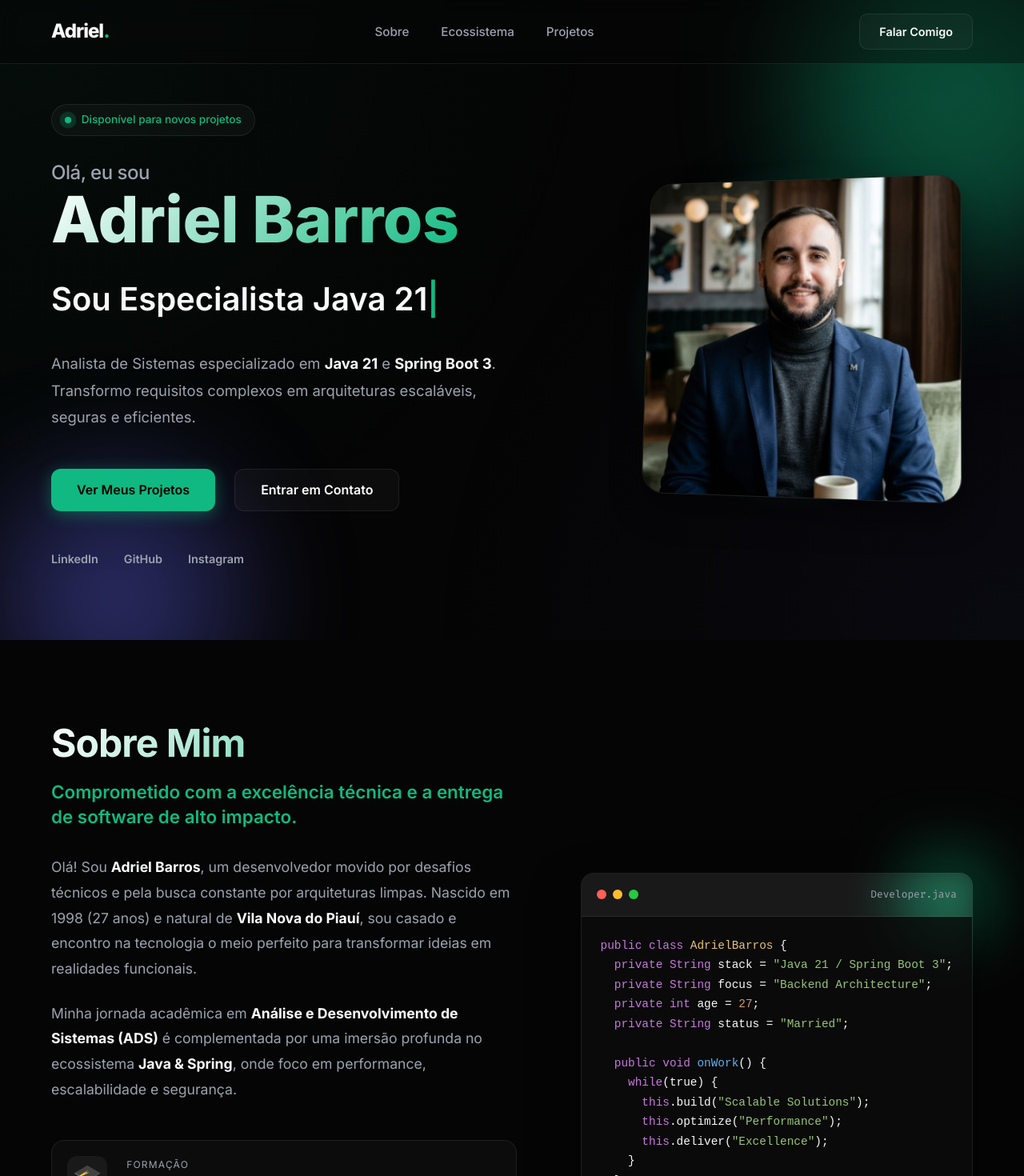
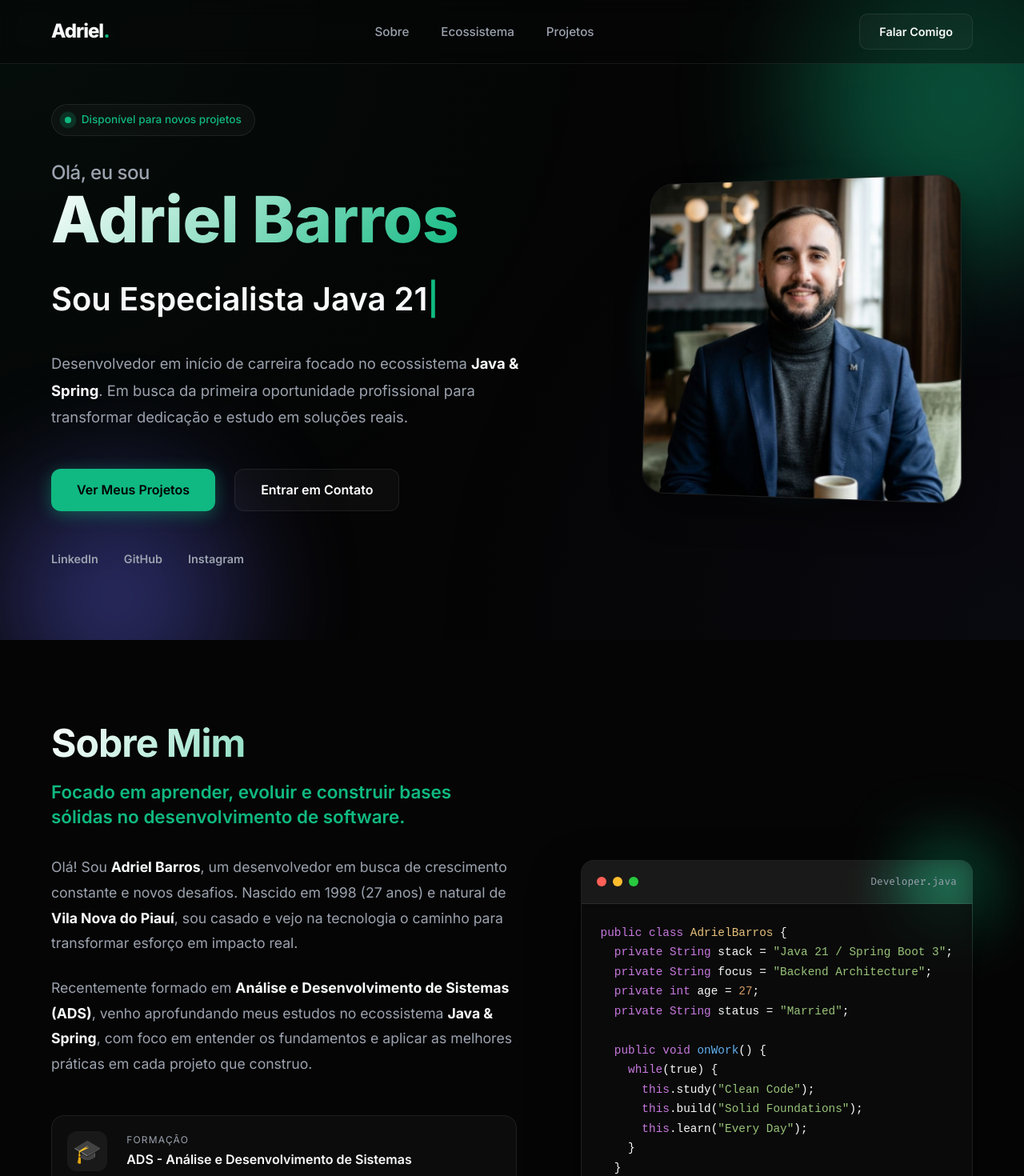
Before and after one commit to Adrielbarr0s/meu-portfolio, an Angular app: page / in a window 1280 px wide. Shown: the top 1470 px of the page at 80% size. Built offline with nearby package versions, Linux system fonts and the light colour scheme.

Commit message:
Fix: corrigindo links dos projetos e preparando para o deploy

```diff
--- a/src/app/components/footer/footer.html
+++ b/src/app/components/footer/footer.html
@@ -3,7 +3,7 @@
     <div class="footer-cta">
       <h2 class="section-title text-gradient" style="text-align: left; margin-left: 0;">Vamos conversar?</h2>
       <p class="cta-text">
-        Estou sempre aberto a discutir novos projetos, oportunidades criativas ou parcerias no ecossistema de tecnologia.
+        Estou em busca da minha primeira oportunidade profissional e aberto a novos desafios onde eu possa aprender e contribuir com meu conhecimento técnico.
       </p>
       <div class="cta-buttons">
         <a href="mailto:adriel.barros.contato@gmail.com" class="btn btn-primary">
@@ -46,7 +46,7 @@
 
     <div class="copyright">
       <p>&copy; 2026 Adriel Barros. Todos os direitos reservados.</p>
-      <p class="made-with">Feito com <span>❤️</span> e código limpo.</p>
+      <p class="made-with">Focado em Clean Code e boas práticas de desenvolvimento.</p>
     </div>
   </div>
 </footer>
--- a/src/app/components/hero/hero.html
+++ b/src/app/components/hero/hero.html
@@ -23,8 +23,8 @@
       </div>
 
       <p class="hero-description">
-        Analista de Sistemas especializado em <strong>Java 21</strong> e <strong>Spring Boot 3</strong>.
-        Transformo requisitos complexos em arquiteturas escaláveis, seguras e eficientes.
+        Desenvolvedor em início de carreira focado no ecossistema <strong>Java & Spring</strong>.
+        Em busca da primeira oportunidade profissional para transformar dedicação e estudo em soluções reais.
       </p>
 
       <div class="cta-group">
--- a/src/app/components/projetos/projetos.html
+++ b/src/app/components/projetos/projetos.html
@@ -64,7 +64,7 @@
           <img src="https://images.unsplash.com/photo-1677442136019-21780ecad995?auto=format&fit=crop&q=80&w=800" alt="Agentes de IA">
           <div class="project-overlay">
             <div class="overlay-links">
-              <a href="https://github.com/Adrielbarr0s/agentes-ai-n8n" target="_blank" class="overlay-btn secondary">GitHub Repo</a>
+              <a href="https://github.com/Adrielbarr0s/ai-agents-n8n" target="_blank" class="overlay-btn secondary">GitHub Repo</a>
             </div>
           </div>
         </div>
@@ -91,7 +91,7 @@
           <div class="project-overlay">
 
             <div class="overlay-links">
-              <a href="https://github.com/Adrielbarr0s/registro-de-animais-de-estimacao" target="_blank" class="overlay-btn secondary">GitHub Repo</a>
+              <a href="https://github.com/Adrielbarr0s/pet-register" target="_blank" class="overlay-btn secondary">GitHub Repo</a>
             </div>
           </div>
         </div>
--- a/src/app/components/sobre/sobre.html
+++ b/src/app/components/sobre/sobre.html
@@ -4,19 +4,20 @@
       <div class="about-content animate-fade-in">
         <h2 class="section-title text-gradient" style="text-align: left; margin-left: 0;">Sobre Mim</h2>
         <p class="about-highlight">
-          Comprometido com a excelência técnica e a entrega de software de alto impacto.
+          Focado em aprender, evoluir e construir bases sólidas no desenvolvimento de software.
         </p>
 
         <div class="about-bio">
           <p>
-            Olá! Sou <strong>Adriel Barros</strong>, um desenvolvedor movido por desafios técnicos e pela busca constante por arquiteturas limpas.
-            Nascido em 1998 (27 anos) e natural de <strong>Vila Nova do Piauí</strong>, sou casado e encontro na tecnologia o meio perfeito para transformar ideias em realidades funcionais.
+            Olá! Sou <strong>Adriel Barros</strong>, um desenvolvedor em busca de crescimento constante e novos desafios.
+            Nascido em 1998 (27 anos) e natural de <strong>Vila Nova do Piauí</strong>, sou casado e vejo na tecnologia o caminho para transformar esforço em impacto real.
           </p>
           <p>
-            Minha jornada acadêmica em <strong>Análise e Desenvolvimento de Sistemas (ADS)</strong> é complementada por uma imersão profunda no ecossistema
-            <strong>Java & Spring</strong>, onde foco em performance, escalabilidade e segurança.
+            Recentemente formado em <strong>Análise e Desenvolvimento de Sistemas (ADS)</strong>, venho aprofundando meus estudos no ecossistema
+            <strong>Java & Spring</strong>, com foco em entender os fundamentos e aplicar as melhores práticas em cada projeto que construo.
           </p>
         </div>
+
 
         <div class="info-cards">
           <div class="info-card glass-card">
@@ -60,9 +61,9 @@
 
   <span class="keyword">public void</span> <span class="method">onWork</span>() &#123;
     <span class="keyword">while</span>(true) &#123;
-      <span class="keyword">this</span>.build(<span class="string">"Scalable Solutions"</span>);
-      <span class="keyword">this</span>.optimize(<span class="string">"Performance"</span>);
-      <span class="keyword">this</span>.deliver(<span class="string">"Excellence"</span>);
+      <span class="keyword">this</span>.study(<span class="string">"Clean Code"</span>);
+      <span class="keyword">this</span>.build(<span class="string">"Solid Foundations"</span>);
+      <span class="keyword">this</span>.learn(<span class="string">"Every Day"</span>);
     &#125;
   &#125;
 &#125;</code></pre>
```
